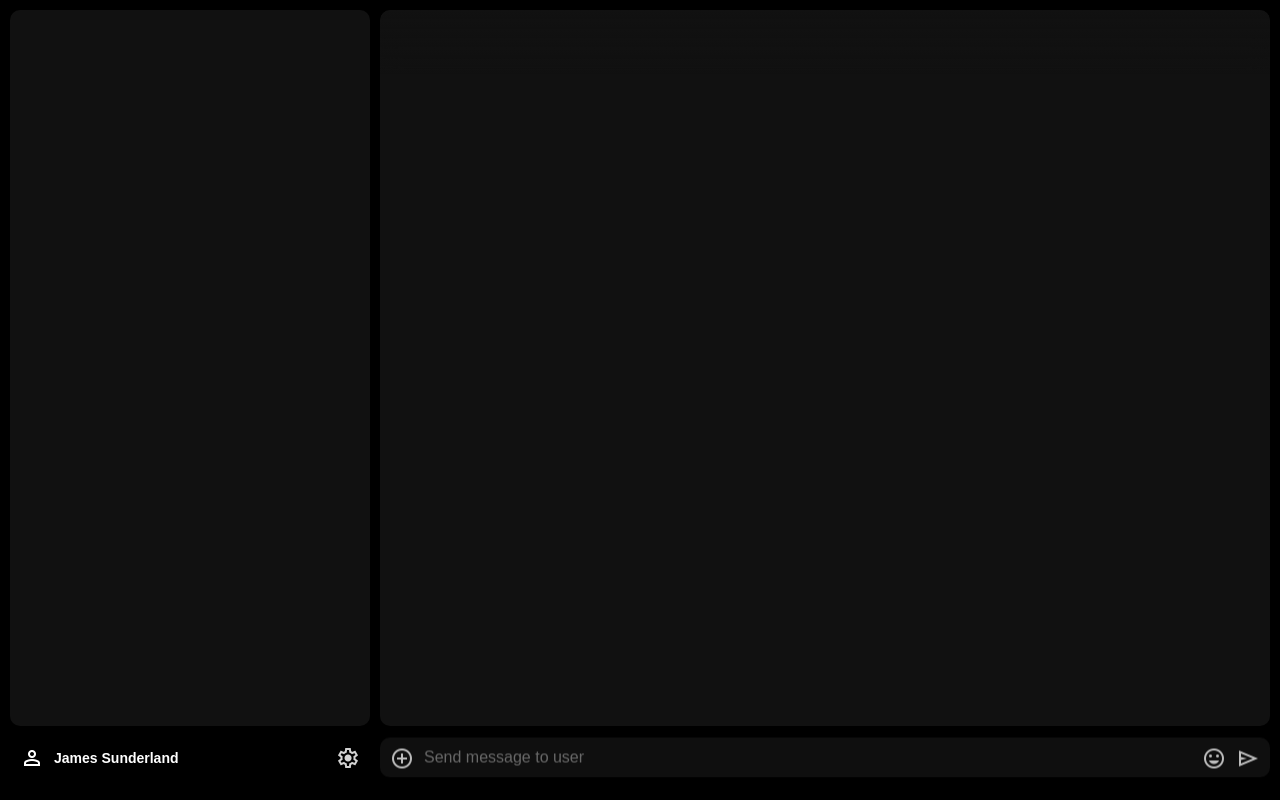
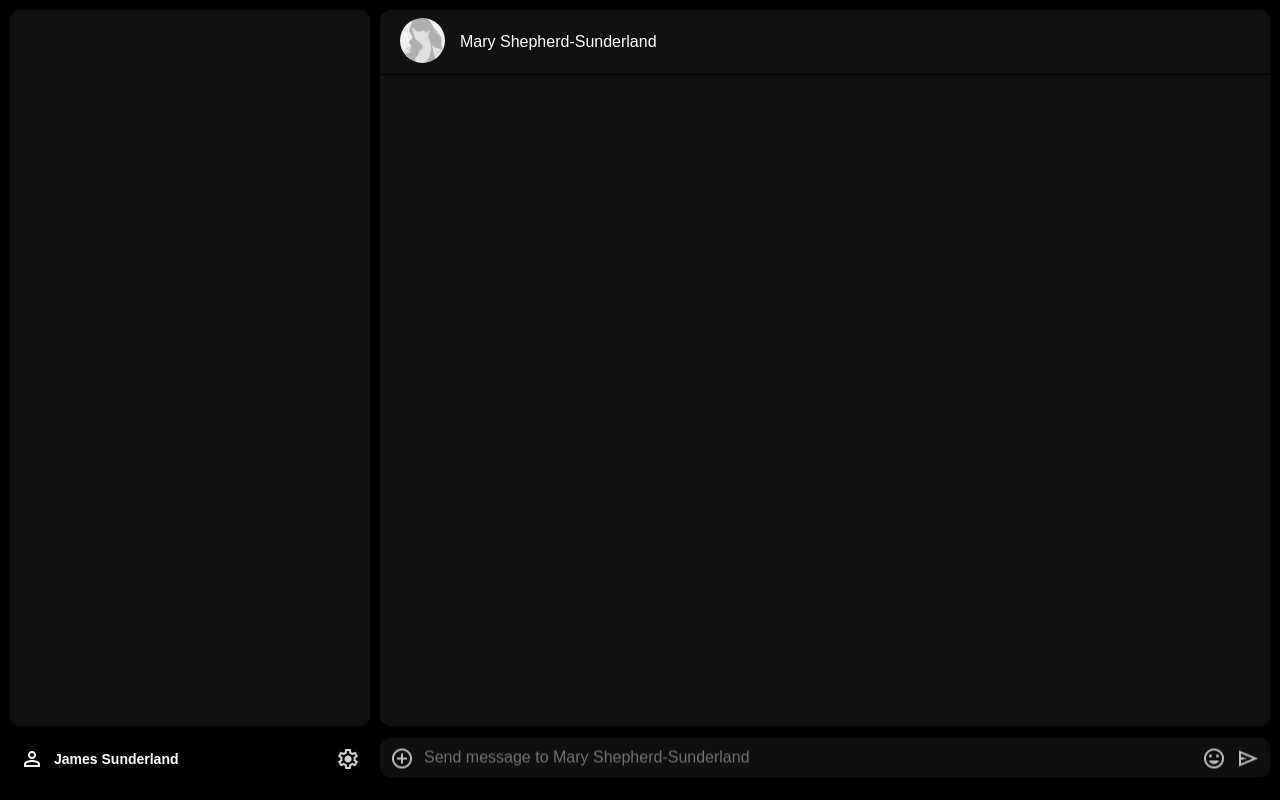
Before and after one commit to Raphael-Romeo/SilentChat, a Django app: page /app in a window 1280 px wide. Run offline with Django 5.2, Linux system fonts and the light colour scheme.

Commit message:
0.0.8 Application UI update/minor improvements
+ Added username and user-profile-image display to the chat-page title-bar.
* Fixed some animations and alignments.
* Changed some element id names to make them more accurate.
* Changed message-box-input from a text-area element to a div with content-editable attribute. This will allow for more customizability.
* Addressed an issue when in page view full-screen mode and using the side-panel peek hover feature, certain mouse positions could cause the effect to cancel.

```diff
--- a/main/static/scripts/app.js
+++ b/main/static/scripts/app.js
@@ -61,9 +61,9 @@ window.onresize = function(e){
 function enable_animations(b){
     if (!b){
         const animated_elements = [
-            "message-input-wrapper",
+            "message-controls-wrapper",
+            "message-controls",
             "user-details-wrapper",
-            "message-input-wrapper",
             "page-view",
             "side-panel-wrapper"
         ];
@@ -72,9 +72,9 @@ function enable_animations(b){
         }
     }else{
         const animated_elements = [
-            "message-input-wrapper",
+            "message-controls-wrapper",
+            "message-controls",
             "user-details-wrapper",
-            "message-input-wrapper",
             "page-view",
             "side-panel-wrapper"
         ];
@@ -117,7 +117,6 @@ function set_side_panel_width(c, force=false){
             current_side_panel_size = 76;
             set_side_panel_compact(true);
             return;
-            set_side_panel_fullscreen(false);
         }else if (c < 76 + 50 && !compact_side_panel_mode){
             enable_animations(true);
             compact_side_panel_mode = true;
@@ -154,18 +153,20 @@ function set_side_panel_width(c, force=false){
 
 const chat_page_message_container = document.getElementById("chat-page-message-container");
 const application_chat_page_wrapper = document.getElementById("chat-page-wrapper");
-const application_message_box_wrapper = document.getElementById("message-input-box");
+const application_message_box_wrapper = document.getElementById("message-controls");
 
 function parse_text_message(text){
     let message_element = document.createElement("div");
     message_element.classList.add("chat-page-message");
-    message_element.innerText = text;
-    let messageHTMLCode = message_element.innerHTML;
+    text = text.replaceAll(/^[  \n]+|[  \n]+$/g, "");
+    let messageHTMLCode = text;
     let newmessageHTMLCode = "";
     let inside = false;
     for (let i=0;i<messageHTMLCode.length;i++){
         let char = messageHTMLCode[i];
-        if (char == "*"){
+        if (char == "\n"){
+            newmessageHTMLCode += "<br>";
+        }else if (char == "*"){
             if (inside != false){
                 if (inside == "**"){
                     if (messageHTMLCode[i+1] == "*"){
@@ -194,34 +195,40 @@ function parse_text_message(text){
             newmessageHTMLCode += char;
         }
     }
+    console.log(newmessageHTMLCode);
     message_element.innerHTML = newmessageHTMLCode;
     return message_element;
 }
 
 function is_message_valid(text){
-    if (text.replaceAll(" ","").replaceAll("\n","") == ""){
-        return false;
+    if (text.replaceAll("\n","").replaceAll(" ","").replaceAll(" ","") != ""){
+        return true;
     }
-    return true;
+    return false;
 }
 
 function send_message(){
-    let message = application_message_box.value;
+    let message = application_message_input.innerText;
     if (is_message_valid(message)){
         chat_page_message_container.appendChild(parse_text_message(message));
-        application_message_box.value = "";
-        application_chat_page_wrapper.scrollTop = application_chat_page_wrapper.scrollHeight;
+        application_message_input.innerHTML = "";
+        application_chat_page_wrapper.scrollTo(0,application_chat_page_wrapper.scrollHeight);
         update_message_box_height();
     }
     return;
 }
 
 function update_message_box_height(){
+    if (application_message_input.innerText.replace("\n","") == ""){
+        application_message_input_wrapper.classList.add("empty");
+    }else{
+        application_message_input_wrapper.classList.remove("empty");
+    }
     let old_scroll_height = application.style.getPropertyValue('--message-box-height');
-    let at_bottom = parseInt(application_message_box.scrollTop) >= application_message_box.scrollHeight - application_message_box.clientHeight - 50;
-    application_message_box.style.height = "auto";
-    let new_scroll_height = application_message_box.scrollHeight - 20 + "px";
-    application_message_box.style.height = null;
+    let at_bottom = parseInt(application_message_input_wrapper.scrollTop) >= application_message_input_wrapper.scrollHeight - application_message_input_wrapper.clientHeight - 50;
+    application_message_input.style.height = "auto";
+    let new_scroll_height = application_message_input_wrapper.scrollHeight - 20 + "px";
+    application_message_input.style.height = null;
     application.style.setProperty('--message-box-height', new_scroll_height);
     if (old_scroll_height != new_scroll_height){
         let at_bottom_chat = parseInt(application_chat_page_wrapper.scrollTop) >= application_chat_page_wrapper.scrollHeight - application_chat_page_wrapper.clientHeight - 20;
@@ -231,19 +238,20 @@ function update_message_box_height(){
         }
 
         if (at_bottom){
-            application_message_box.scrollTop = application_message_box.scrollHeight;
+            application_message_input_wrapper.scrollTop = application_message_input_wrapper.scrollHeight;
         }else{
-            application_message_box.scrollTop += 20;
+            application_message_input_wrapper.scrollTop += 20;
         }
     }
 }
 
-const application_message_box = document.getElementById("message-box");
+const application_message_input = document.getElementById("message-input");
+const application_message_input_wrapper = document.getElementById("message-input-wrapper");
 let shift_is_held = false;
 
-application_message_box.addEventListener("input", update_message_box_height);
+application_message_input.addEventListener("input", update_message_box_height);
 
-application_message_box.onkeydown = function(e){
+application_message_input.onkeydown = function(e){
     if (e.key == "Shift"){
         shift_is_held = true;
     }else if(e.key == "Enter"){
@@ -254,7 +262,7 @@ application_message_box.onkeydown = function(e){
     }
 }
 
-application_message_box.onkeyup = function(e){
+application_message_input.onkeyup = function(e){
     if (e.key == "Shift"){
         shift_is_held = false;
     }
@@ -265,7 +273,7 @@ set_side_panel_fullscreen(true);
 function load_page(){
     set_side_panel_fullscreen(false);setTimeout(function(){set_side_panel_width(360, true);application.classList.remove("bottom-panel-hidden");application.classList.remove("loading");}, 200);
 }
-setTimeout(load_page, 200);
+setTimeout(load_page, 600);
 
 /* Need to eventually add a rotating loading animation at the center of the screen to let the user know that something is happening before initiating load_page function.
 /* The idea behind the load page is to wait that all static files are correctly loaded on the client, but also, to ensure that the socket has established correct handshake.
--- a/main/static/styles/app.css
+++ b/main/static/styles/app.css
@@ -87,6 +91,16 @@ body, .application-wrapper{
 .application-wrapper.bottom-panel-hidden{
 	--bottom-panel-hidden: 1;
 	--bottom-panel-visible: 0;
+}
+
+.side-panel-hover-zone{
+	position:absolute;
+	height:100vh;
+	width:240px;
+	left:0;
+	top:0;
+	z-index:2;
+	pointer-events:none;
 }
 
 .side-panel-wrapper{
@@ -224,6 +249,35 @@ body, .application-wrapper{
 	border-top-right-radius: 10px;
     z-index: 1;
     backdrop-filter: blur(10px);
+	display:flex;
+	justify-content:center;
+	border-bottom: 1px solid var(--primary-color);
+}
+
+.chat-page-titlebar-content{
+	max-width:calc(70vw - 40px);
+	width:100%;
+	height:100%;
+	display:flex;
+	align-items:center;
+	padding-left:20px;
+	padding-right:20px;
+	gap:15px;
+}
+
+.titlebar-content-user-profile-picture > img{
+	height:45px;
+	width:45px;
+	object-fit:cover;
+	border-radius:50%;
+	-webkit-user-drag: none;
+	user-select: none;
+}
+
+.titlebar-content-user-name{
+	color:white;
+	font-family:arial;
+	user-select:none;
 }
 
 .chat-page-message-container{
@@ -252,21 +306,21 @@ body, .application-wrapper{
 	height: var(--bottom-panel-height);
 	transition: transform 0.2s ease;
 	background:var(--primary-color-transparent);
-	border-top:1px solid var(--accent-color);
 	display:flex;
 	transform:translateY(calc(var(--bottom-panel-hidden) * 100%));
-	z-index:3;
+	z-index:4;
+	position:relative;
 	background:linear-gradient(0deg, var(--primary-color) 60%, transparent);
 }
 
 .user-details-wrapper{
-	padding-top: 2.5px;
-	height:calc(100% - 25px);
+	height:calc(100% - 18px);
 	width:var(--side-panel-extended-width);
 	display:flex;
-	margin-right: 10px;
-	transition:opacity 0.2s ease, margin 0.2s ease, width 0.2s ease, transform 0.2s ease;
+	padding-right: 10px;
+	transition:opacity 0.2s ease, padding 0.2s ease, margin 0.2s ease, width 0.2s ease, transform 0.2s ease, height 0.2s ease;
 	overflow:hidden;
+	padding-bottom:18px;
 }
 
 .user-details-card{
@@ -298,7 +352,7 @@ body, .application-wrapper{
 	backdrop-filter:blur(10px);
 }
 
-.message-input-wrapper{
+.message-controls-wrapper{
 	height:100%;
 	width:calc(100% - var(--side-panel-extended-width) - 30px);
 	margin-left:10px;
@@ -308,7 +362,7 @@ body, .application-wrapper{
 	position:relative;
 }
 
-.message-input-box{
+.message-controls{
 	background:var(--secondary-color-transparent-identical-on-primary);
 	backdrop-filter:blur(10px);
 	width:calc(100% - 20px);
@@ -326,34 +380,50 @@ body, .application-wrapper{
 	/*box-shadow: rgb(6 7 8 / 48%) 6px 2px 16px 0px, rgb(0 0 0 / 80%) -6px -2px 16px 0px;*/
 }
 
-.message-input-box > .button-icon{
+.message-controls > .button-icon{
 	height:39px;
 	display:flex;
 	align-items:center
 }
 
-.message-input-box:has(textarea.message-box:not(:placeholder-shown)), .message-input-box:has(textarea.message-box:focus){
+
+.message-controls-wrapper:hover > .message-controls, .message-controls-focused, .message-controls:has(.message-input:focus){
 	opacity:100%;
 	transform:translateY(0px);
 }
 
-.message-input-wrapper:hover > .message-input-box, .message-input-box-focused{
-	opacity:100%;
-	transform:translateY(0px);
-}
-
-.message-input-box-disabled{
+.message-controls.disabled{
 	opacity:0%;
 	transform:translate-y(45%);
 }
 
+.message-input-wrapper{
+	width:100%;
+	overflow-y:auto;
+	max-height: calc(60px + 15vh);
+}
 
+.placeholdertext{
+	color:gray;
+	position:absolute;
+	pointer-events:none;
+	font-family:arial;
+	margin-top:11px;
+	display:none;
+	text-overflow: ellipsis;
+    white-space: nowrap;
+    max-width: calc(70vw - 175px);
+    overflow: hidden;
+}
 
-textarea.message-box{
+.message-input-wrapper.empty > .placeholdertext{
+	display:inline;
+}
+
+.message-input{
 	background:transparent;
 	width:100%;
 	color:white;
-	height:var(--message-box-height);
 	outline:none;
 	border:none;
 	font-size:16px;
@@ -363,7 +433,6 @@ textarea.message-box{
 	resize: none;
 	backface-visibility: hidden;
 	transform:translateZ(0) perspective(1px);
-	max-height: calc(60px + 15vh);
 	-webkit-font-smoothing: subpixel-antialiased;
 	line-height:20px;
 }
--- a/main/templates/app.html
+++ b/main/templates/app.html
@@ -9,17 +9,22 @@
     </head>
     <body>
         <div id="application-wrapper" class="application-wrapper side-panel-visible bottom-panel-hidden page-view-full-screen loading">
+            <div class="side-panel-hover-zone"></div>
             <div class="h-wrapper">
                 <div id="side-panel-wrapper" class="side-panel-wrapper">
                     <div class="side-panel">
-
                     </div>
                 </div>
                 <div id="page-view" class="page-view">
                     <div id="side-panel-drag-handle" class="side-panel-drag-handle"><span class="material-symbols-outlined">drag_indicator</span></div>
                     <div class="page-view-transition"></div>
                     <div class="chat-page-wrapper" id="chat-page-wrapper">
-                        <div class="chat-page-titlebar"> </div>
+                        <div class="chat-page-titlebar">
+                            <div class="chat-page-titlebar-content">
+                                <div class="titlebar-content-user-profile-picture"><img src="/static/images/woman_placeholder_profile_picture.webp"></div>
+                                <div class="titlebar-content-user-name">Mary Shepherd-Sunderland</div>
+                            </div>
+                        </div>
                         <div class="chat-page" id="chat-page">
                             <div class="chat-page-message-container" id="chat-page-message-container">
                             </div>
@@ -41,10 +46,13 @@
                         </div>
                     </div>
                 </div>
-                <div id="message-input-wrapper" class="message-input-wrapper">
-                    <div id="message-input-box" class="message-input-box">
+                <div id="message-controls-wrapper" class="message-controls-wrapper">
+                    <div id="message-controls" class="message-controls">
                         <div class="embed-button button-icon"><span class="material-symbols-outlined">add_circle</span></div>
-                        <textarea class="message-box" placeholder="Send message to user" name="message-box" id="message-box" rows="1" resizeable="false"></textarea>
+                        <div class="message-input-wrapper empty" id="message-input-wrapper">
+                            <div class="placeholdertext"> Send message to Mary Shepherd-Sunderland </div>
+                            <div contenteditable="true" class="message-input" placeholder="Send message to user" name="message-box" id="message-input" rows="1" resizeable="false"></div>
+                        </div>
                         <div class="emoji-button button-icon"><span class="material-symbols-outlined">mood</span></div>
                         <div class="send button-icon"><span class="material-symbols-outlined">send</span></div>
                     </div>
```
Also changed, not shown: other parts of main/static/styles/app.css (+20 -5 lines), main/static/images/woman_placeholder_profile_picture.webp (added).
